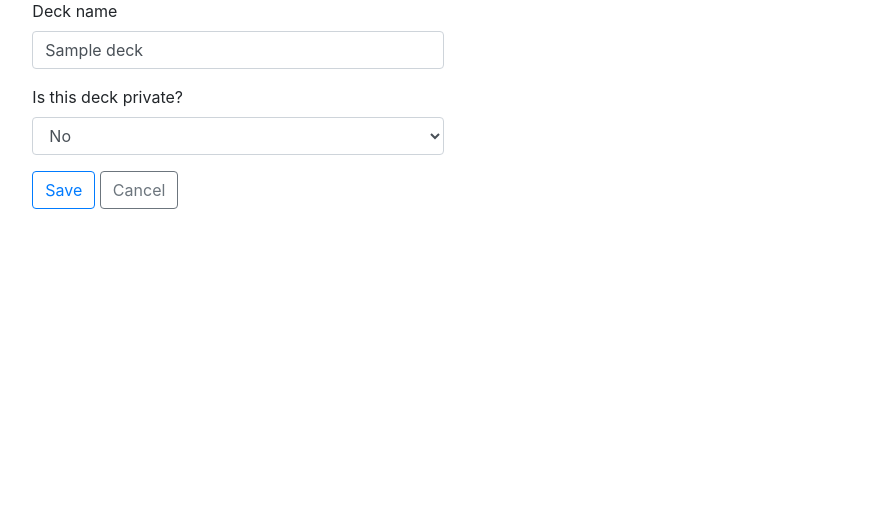
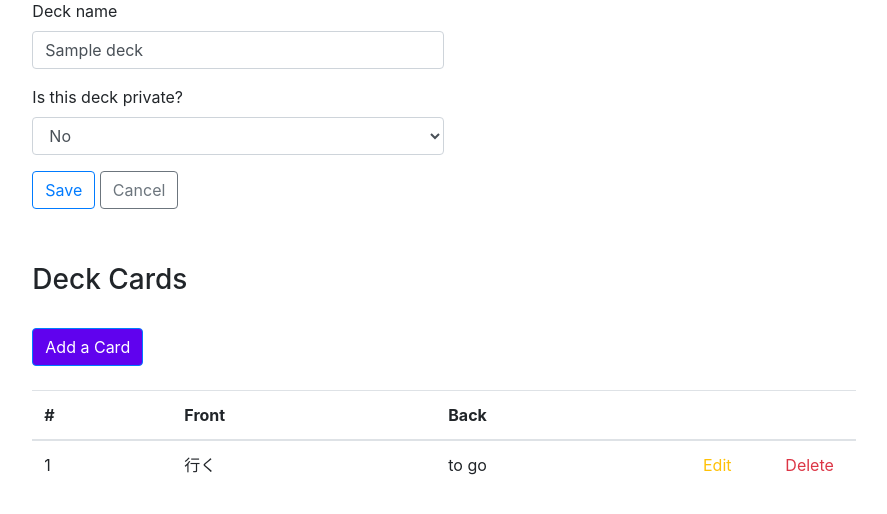
Before and after one commit to ryanarnold/benkyo, a Django app: page /decks/1/edit/ in a window 1280 px wide. Shown: the part 170-684 px from the top of the page, without its empty margins (196-1083 px from the left). Run offline with Django 3.2, Linux system fonts and the light colour scheme; a user stored in the database is signed in; tables that the repository leaves empty hold one stand-in row (values such as "Sample post"); some libraries are stand-ins or nearby versions.

Commit message:
Add simple UI for deck cards.

```diff
--- a/benkyo/static/css/decks_create.css
+++ b/benkyo/static/css/decks_create.css
@@ -1,4 +1,9 @@
 #form-deck {
   width: 50%;
   margin-top: 30px;
+  margin-bottom: 30px;
 }
+
+.width-small {
+  width: 10%;
+}
--- a/benkyo/templates/decks_edit.html
+++ b/benkyo/templates/decks_edit.html
@@ -3,7 +3,7 @@
 {% block title %}Benkyo{% endblock %}
 
 {% block styles %}
-<link rel="stylesheet" href="{{ static('css/decks_create.css') }}" >
+  <link rel="stylesheet" href="{{ static('css/decks_create.css') }}" >
 {% endblock %}
 
 {% block content %}
@@ -43,6 +43,34 @@
 
         </form>
 
+        <br>
+        <h3>Deck Cards</h3>
+        <br>
+
+        <a class="btn btn-primary" href="{{ url('decks-create') }}" role="button">Add a Card</a>
+        <br><br>
+
+        <table class="table" id="decks">
+          <thead>
+            <tr>
+              <th>#</th>
+              <th>Front</th>
+              <th>Back</th>
+              <th class="width-small"></th>
+              <th class="width-small"></th>
+            </tr>
+          </thead>
+          <tbody>
+            <tr>
+              <td>1</td>
+              <td>行く</td>
+              <td>to go</td>
+              <td><a href="#" class="text-center text-warning">Edit</a></td>
+              <td><a href="#" class="text-center text-danger">Delete</a></td>
+            </tr>
+          </tbody>
+        </table>
+
       </div>
       <div class="col-md-2"></div>
     </div>
```
